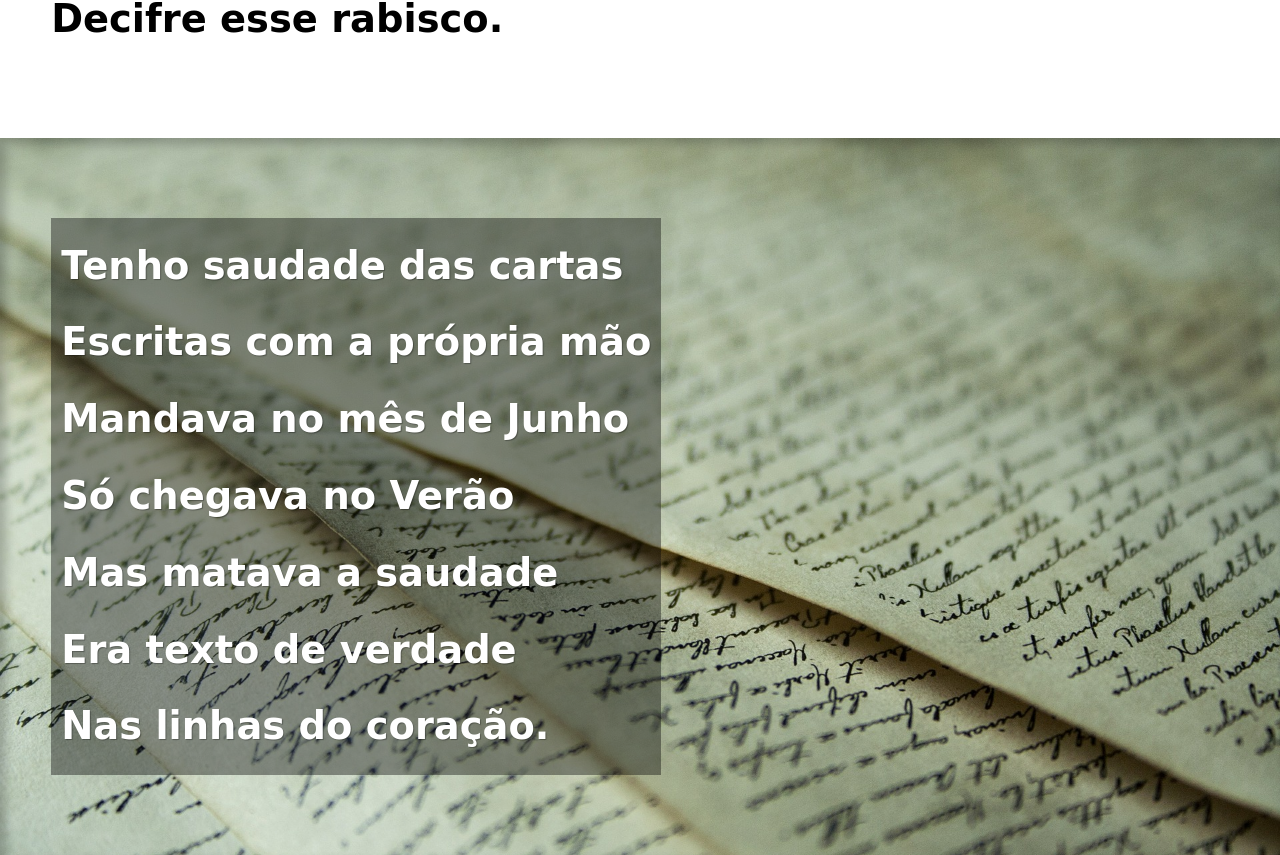
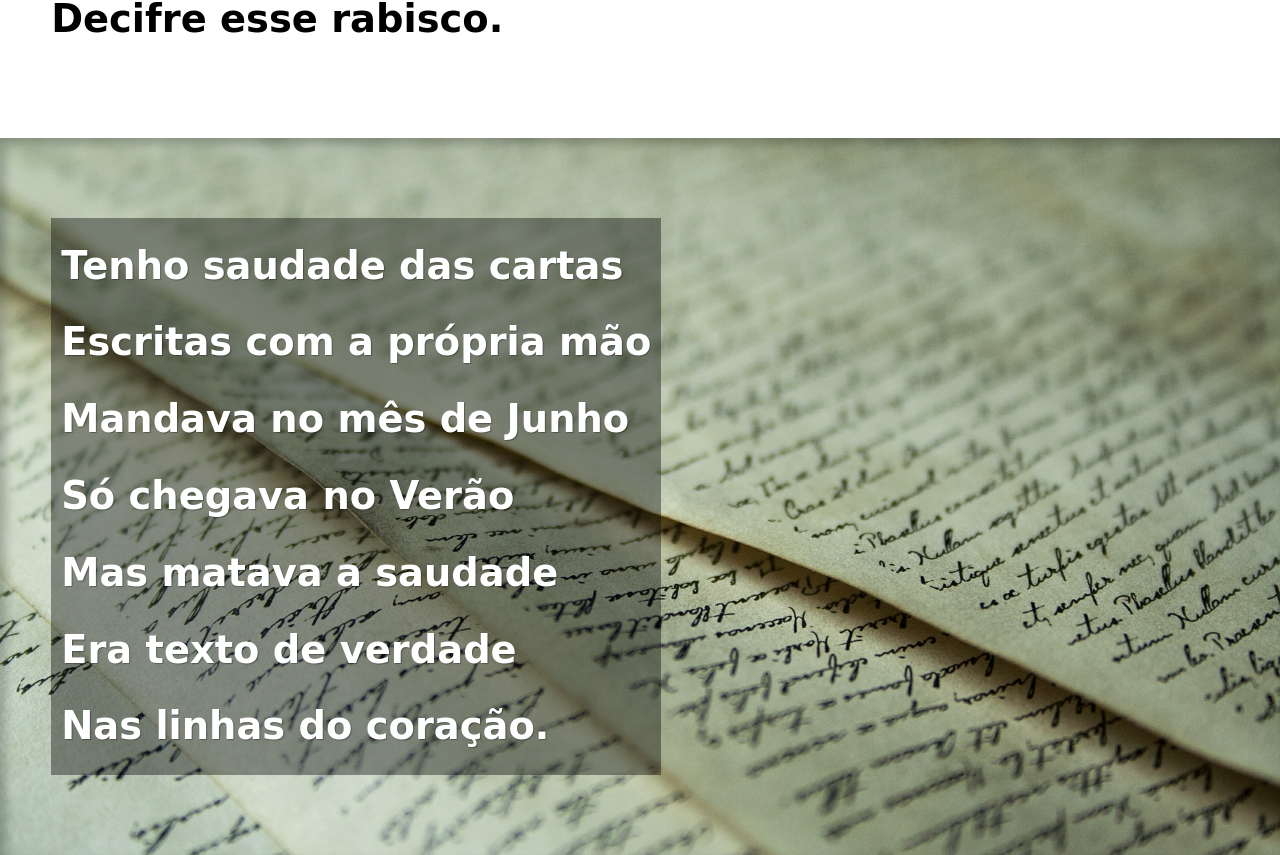
Before and after one commit to Igorwgil/projeto-cordel, a plain HTML site: page index.html in a window 1280 px wide. Shown: the part 2888-3743 px from the top of the page. Drawn offline with Linux system fonts and the light colour scheme; a web font is replaced by a local one.

Commit message:
atualização page

```diff
--- a/css/style.css
+++ b/css/style.css
@@ -85,7 +85,9 @@ section#img01{
 section#img02{
     background: rgb(219, 202, 101) url('/imagens/background002.jpg');
     background-size: cover;
+    background-position: right center;
     background-attachment: fixed;
+    background-repeat: no-repeat;
 
 }
 
```
